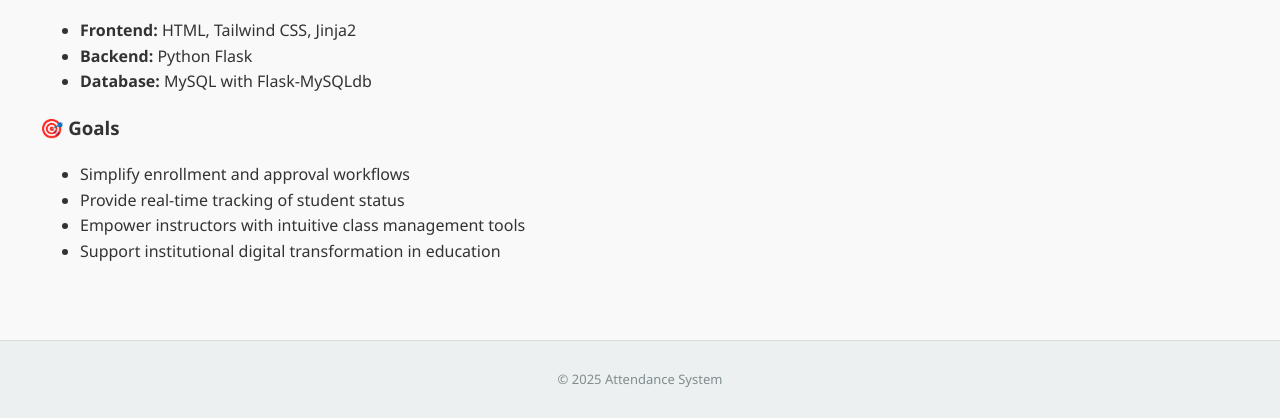
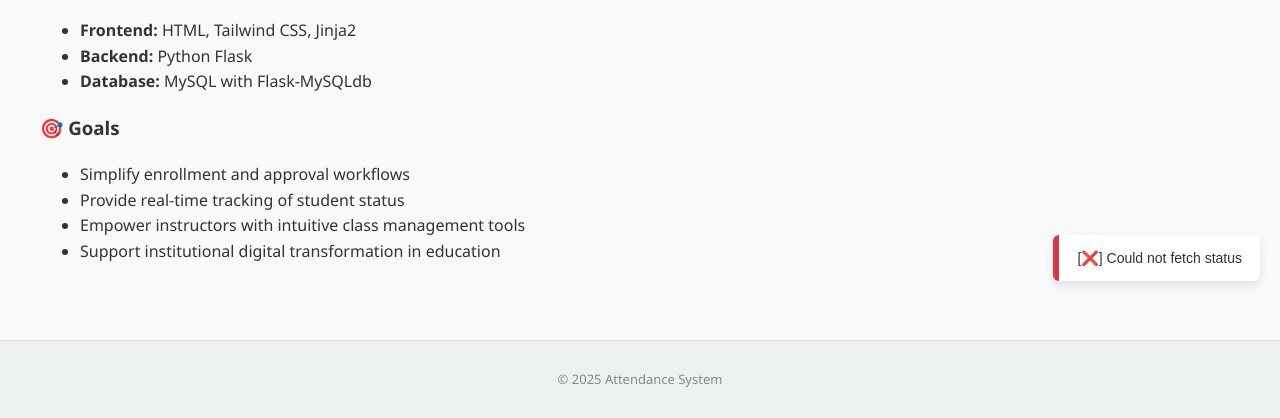
Before and after one commit to law4percent/attendance-system-chloe-danag, a Flask app: page /about in a window 1280 px wide. Shown: the part 499-917 px from the top of the page. Run offline with Flask 3, Linux system fonts and the light colour scheme; data that the repository does not hold is empty; parts of the project's set-up code (start-up, migrations or seed data) failed here and were passed over; some libraries are stand-ins or nearby versions.

Commit message:
Automate the port finding.

```diff
--- a/app.py
+++ b/app.py
@@ -8,16 +8,12 @@
 from functools import wraps
 from collections import defaultdict
 from datetime import time, timedelta, date, datetime
-import requests
 import webbrowser
 from threading import Timer
 from threading import Thread
 import json
 import serial
-
-SERIAL_PORT = 'COM11'  # adjust as needed
-BAUD_RATE = 115200
-ser = serial.Serial(SERIAL_PORT, BAUD_RATE, timeout=1)
+import serial.tools.list_ports
 
 app = Flask(__name__)
 app.secret_key = config.SECRET_KEY
@@ -28,6 +24,42 @@
 app.config['MYSQL_PASSWORD'] = config.MYSQL_PASSWORD
 app.config['MYSQL_DB'] = config.MYSQL_DB
 mysql = MySQL(app)
+
+
+serial_status = "[❌] Serial port not initialized"
+
+def find_serial_port(baudrate=115200):
+    ports = list(serial.tools.list_ports.comports())
+    for p in ports:
+        try:
+            s = serial.Serial(p.device, baudrate, timeout=1)
+            s.close()
+            return p.device
+        except:
+            continue
+    return None
+
+SERIAL_PORT = find_serial_port()
+BAUD_RATE = 115200
+
+try:
+    if SERIAL_PORT:
+        ser = serial.Serial(SERIAL_PORT, BAUD_RATE, timeout=1)
+        serial_status = f"[✅] Connected to {SERIAL_PORT}"
+    else:
+        raise serial.SerialException("No available COM port found.")
+except serial.SerialException as e:
+    serial_status = f"[ERROR] Could not open serial port: {e}"
+    ser = None
+
+
+@app.route('/serial-status')
+def get_serial_status():
+    if ser and ser.is_open:
+        return jsonify(status=f'[✅] Serial port ({SERIAL_PORT}) is available.')
+    else:
+        return jsonify(status='[❌] Serial port not available.')
+
 
 def trigger_to_start(subject_id):
     try:
@@ -1085,8 +1117,16 @@
     webbrowser.open_new("http://127.0.0.1:5000")
 
 if __name__ == '__main__':
+    # 🧠 Open the default browser after 1 second
     Timer(1, open_browser).start()
-    # 🔁 Start background listener before Flask
-    serial_thread = Thread(target=serial_listener, daemon=True)
-    serial_thread.start()
+
+    # 🔁 Start serial listener only if serial port is available
+    if ser is not None and ser.is_open:
+        serial_thread = Thread(target=serial_listener, daemon=True)
+        serial_thread.start()
+        print("✅ Serial listener started.")
+    else:
+        print("⚠️ Serial port not available. Listener not started.")
+
+    # 🚀 Run the Flask app
     app.run(host='0.0.0.0', port=5000)
--- a/templates/base.html
+++ b/templates/base.html
@@ -29,5 +29,65 @@
   <footer class="site-footer">
     <p>&copy; {{ now.year }} Attendance System</p>
   </footer>
+
+
+  <!-- Serial Status Notification -->
+  <div id="serial-status-toast" style="
+    position: fixed;
+    bottom: 20px;
+    right: 20px;
+    background-color: #fff;
+    border-left: 6px solid #17a2b8;
+    padding: 12px 18px;
+    border-radius: 6px;
+    box-shadow: 0 4px 10px rgba(0,0,0,0.1);
+    font-family: sans-serif;
+    font-size: 14px;
+    color: #333;
+    z-index: 9999;
+    display: none;
+  "></div>
+
+
+
+  <script>
+    function updateSerialStatus() {
+      fetch('/serial-status')
+        .then(res => res.json())
+        .then(data => {
+          const statusBox = document.getElementById('serial-status-toast');
+          statusBox.innerText = data.status;
+
+          // Optional color change based on content
+          if (data.status.includes('available')) {
+            statusBox.style.borderLeftColor = '#28a745'; // green
+          } else {
+            statusBox.style.borderLeftColor = '#dc3545'; // red
+          }
+
+          statusBox.style.display = 'block';
+
+          // ✅ Auto-hide after 8 seconds
+          setTimeout(() => {
+            statusBox.style.display = 'none';
+          }, 8000);
+        })
+        .catch(err => {
+          const statusBox = document.getElementById('serial-status-toast');
+          statusBox.innerText = "[❌] Could not fetch status";
+          statusBox.style.borderLeftColor = '#dc3545'; // red
+          statusBox.style.display = 'block';
+
+          // ✅ Auto-hide error after 8 seconds
+          setTimeout(() => {
+            statusBox.style.display = 'none';
+          }, 8000);
+        });
+    }
+
+    updateSerialStatus();
+    // setInterval(updateSerialStatus, 10000); // Refresh every 10 seconds
+  </script>
+
 </body>
 </html>
```
Also changed, not shown: 3 other files.
